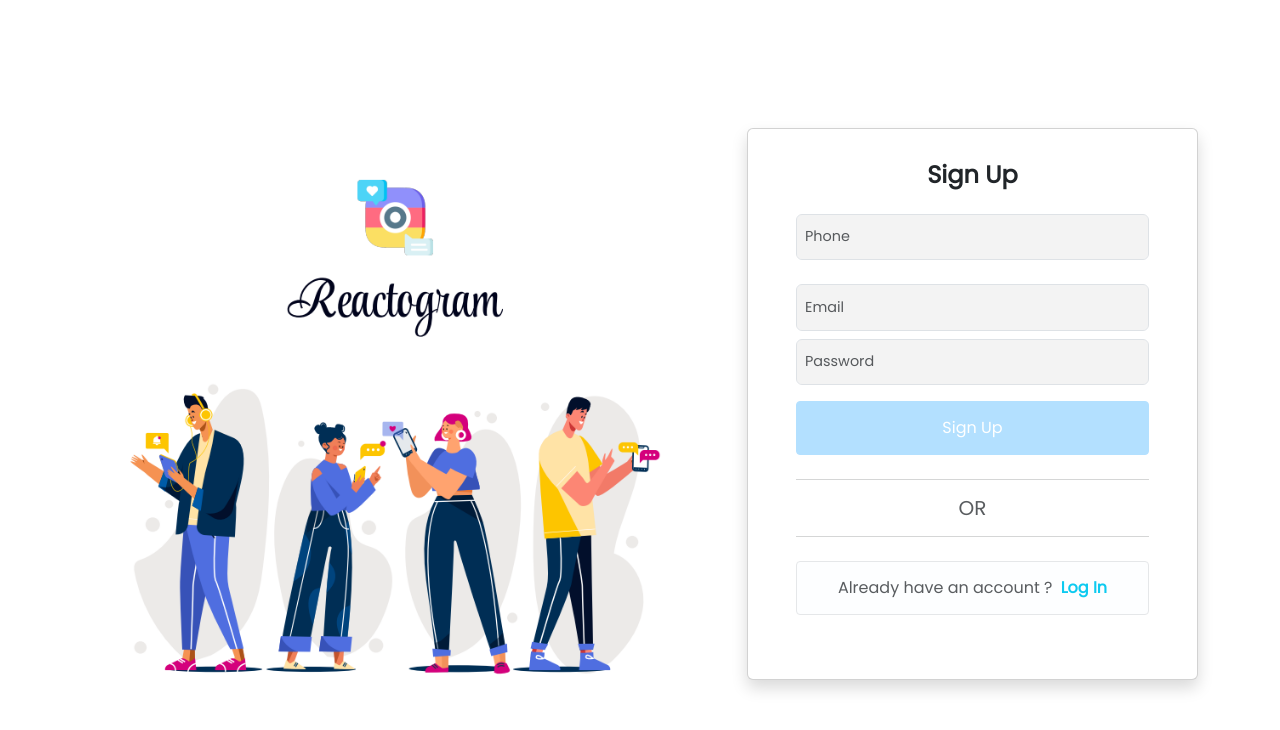
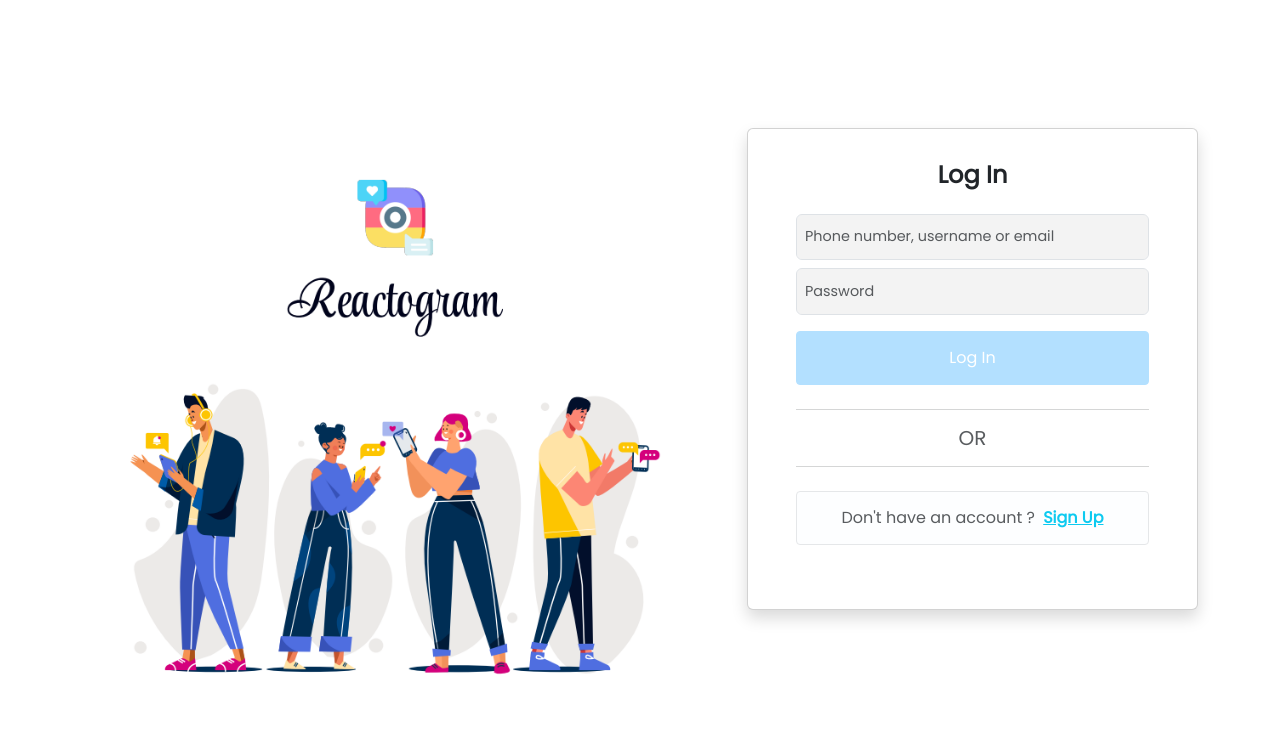
Before and after one commit to kinshuk-code-1729/Reactogram-fe, a React (Create React App) app: page / in a window 1280 px wide. Shown: the top 730 px of the page. Built offline with nearby package versions, Linux system fonts and the light colour scheme.

Commit message:
04-01-2024

```diff
--- a/package.json
+++ b/package.json
@@ -8,7 +8,8 @@
     "@testing-library/user-event": "^13.5.0",
     "react": "^18.2.0",
     "react-dom": "^18.2.0",
-    "react-scripts": "5.0.1",
+    "react-router-dom": "^6.21.1",
+    "react-scripts": "^5.0.1",
     "web-vitals": "^2.1.4"
   },
   "scripts": {
--- a/src/App.js
+++ b/src/App.js
@@ -1,13 +1,18 @@
+import { BrowserRouter as Router, Routes, Route } from 'react-router-dom';
 import './App.css';
 // import Login from './Pages/Login';
 import SignUp from './Pages/SignUp';
+import Login from './Pages/Login';
 
 function App() {
   return (
-    <div>
-    {/* <Login/> */}
-    <SignUp/>
-    </div>
+    <Router>
+      <Routes>
+        <Route exact path="/" element={<Login />}></Route>
+        <Route exact path="/login" element={<Login />}></Route>
+        <Route exact path="/signup" element={<SignUp />}></Route>
+      </Routes>
+    </Router>
   );
 }
 
--- a/src/Pages/Login.js
+++ b/src/Pages/Login.js
@@ -1,6 +1,7 @@
 import './Login.css';
 import socialDesktop from '../Images/social-desktop.png'
 import socialMobile from '../Images/social-mobile.png'
+import { Link } from 'react-router-dom';
 
 const Login = () => {
     return (
@@ -28,7 +29,7 @@ const Login = () => {
                                 <div className="mt-3 mb-5 d-grid">
                                 <button className="custom-btn custom-btn-white">
                                     <span className="text-muted fs-6">Don't have an account ? </span>
-                                    <span className="ms-1 text-info fw-bold">Sign Up</span>
+                                    <Link to="/signup" className="ms-1 text-info fw-bold">Sign Up</Link>
                                 </button>
                                 </div>
                             </form>
--- a/src/Pages/SignUp.js
+++ b/src/Pages/SignUp.js
@@ -2,6 +2,7 @@ import React from 'react'
 import './Login.css'
 import socialDesktop from '../Images/social-desktop.png'
 import socialMobile from '../Images/social-mobile.png'
+import { Link } from 'react-router-dom'
 
 const SignUp = () => {
   return (
@@ -16,9 +17,10 @@ const SignUp = () => {
                 <div className="card-body px-5">
                     <h4 className="card-title text-center mt-3 fw-bold"><b>Sign Up</b></h4>
                     <form>
-                        <input type="text" className="p-2 form-control input-bg mt-4 mb-2" placeholder="Phone" />
-                        <input type="email" className="p-2 form-control input-bg mt-4 mb-2" placeholder="Email" />
-                        <input type="password" className="p-2 form-control input-bg mb-2" placeholder="Password" />
+                        <input type="text" className="p-2 form-control input-bg mt-4 mb-2" placeholder='Phone' />
+                        <input type="email" className="p-2 form-control input-bg mb-2" placeholder='Email' />
+                        <input type="text" className="p-2 form-control input-bg mb-2" placeholder='Full Name' />
+                        <input type="password" className="p-2 form-control input-bg mb-2" placeholder='Password' />
                         <div className="d-grid mt-3">
                             <button className="custom-btn custom-btn-blue">Sign Up</button>
                         </div>
@@ -30,7 +32,7 @@ const SignUp = () => {
                         <div className="mt-3 mb-5 d-grid">
                         <button className="custom-btn custom-btn-white">
                             <span className="text-muted fs-6">Already have an account ? </span>
-                            <span className="ms-1 text-info fw-bold">Log In</span>
+                            <Link to="/login" className="ms-1 text-info fw-bold">Log In</Link>
                         </button>
                         </div>
                     </form>
```
Also changed, not shown: 1 other file (tests, documents, lock files or other folders).
